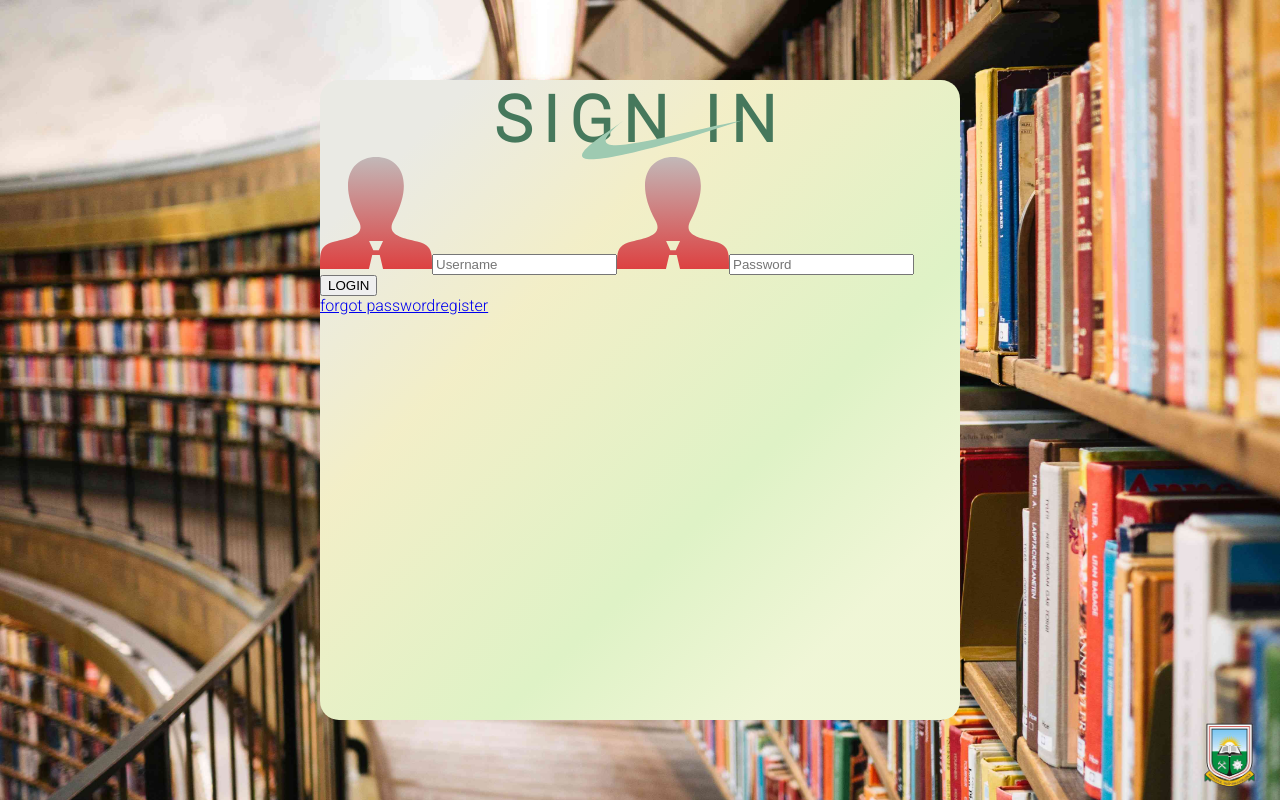
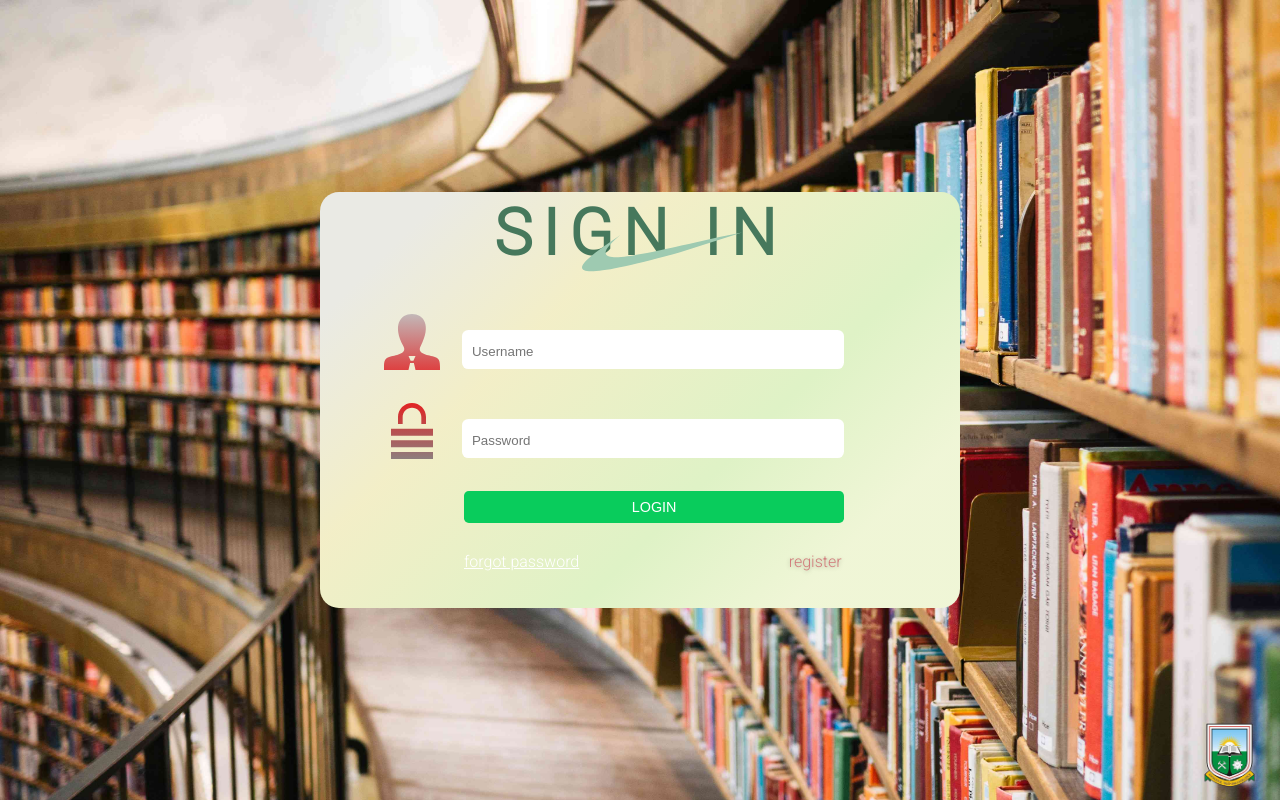
Before and after one commit to Quarcoo-arc/umat_past_questions, a React (Create React App) app: page / in a window 1280 px wide. Built offline with nearby package versions, Linux system fonts and the light colour scheme; a web font is replaced by a local one.

Commit message:
UserSignIn page styles added

```diff
--- a/src/index.css
+++ b/src/index.css
@@ -20,6 +20,8 @@ h1 {
   margin: 0px;
 }
 
+/* Background for SignIn, SignUp & Register */
+
 .background {
   background-image: url(./assets/images/library.jpg);
   position: absolute;
@@ -33,7 +35,7 @@ h1 {
 
 .card {
   width: 50%;
-  height: 80%;
+  height: fit-content;
 
   background: linear-gradient(
       135.23deg,
@@ -73,3 +75,66 @@ h1 {
   bottom: -1.2rem;
   left: 41%;
 }
+
+.icon {
+  width: 3.5rem;
+  height: 3.5rem;
+}
+
+/* SignIn Form */
+
+.form {
+  margin-left: 10%;
+  margin-top: 7%;
+  display: flex;
+  flex-direction: column;
+  justify-content: flex-end;
+}
+
+.wrapper {
+  margin-bottom: 5%;
+  align-items: flex-end;
+  display: flex;
+}
+
+.inputField {
+  padding: 0.9rem 0.6rem 0.6rem;
+  width: 63%;
+  margin-left: 1.4rem;
+  margin-bottom: 0.3rem;
+  border-radius: 0.4rem;
+  border: none;
+}
+
+.auth {
+  width: 66%;
+  margin-left: 5rem;
+  margin-bottom: 5%;
+  padding: 0.5rem 0rem;
+  background-color: #09cc5c;
+  color: #ffffff;
+  border: none;
+  border-radius: 0.3rem;
+  font-size: 0.9rem;
+}
+
+.auth-other {
+  width: 59%;
+  margin-left: 9rem;
+  margin-bottom: 2.3rem;
+  display: flex;
+  flex-direction: row;
+  justify-content: space-between;
+}
+
+.register {
+  color: #d17b7b;
+  text-shadow: 0px 1px 4px rgba(0, 0, 0, 0.25);
+  text-decoration: none;
+  font-weight: normal;
+}
+
+.forgotPassword {
+  color: #ffffff;
+  font-weight: normal;
+}
--- a/src/pages/UserSignIn.jsx
+++ b/src/pages/UserSignIn.jsx
@@ -1,6 +1,7 @@
 import logo from "../assets/images/umat-logo.png";
 import { ReactComponent as CorrectIcon } from "../assets/svgs/CorrectSign.svg";
 import { ReactComponent as UserIcon } from "../assets/svgs/UserIcon.svg";
+import { ReactComponent as PasswordIcon } from "../assets/svgs/PasswordIcon.svg";
 
 const UserSignIn = () => {
   return (
@@ -10,34 +11,49 @@ const UserSignIn = () => {
           <h1 className="heading">SIGN IN</h1>
           <CorrectIcon width="10rem" className="checkMark" />
         </div>
-        <form>
+        <form className="form">
+          <div className="wrapper">
             <label htmlFor="username">
-            <UserIcon />
+              <UserIcon className="icon" />
             </label>
             <input
               type="text"
               name="username"
               id="username"
               placeholder="Username"
+              className="inputField"
             />
-          <label htmlFor="username">
-            <UserIcon />
+          </div>
+          <div className="wrapper">
+            <label htmlFor="password">
+              <PasswordIcon className="icon" />
             </label>
             <input
-            type="text"
-            name="username"
-            id="username"
+              type="password"
+              name="password"
+              id="password"
               placeholder="Password"
+              className="inputField"
             />
+          </div>
 
-          <button type="submit">LOGIN</button>
+          <button className="auth" type="submit">
+            LOGIN
+          </button>
         </form>
-        <a href="#" target="_blank" rel="noreferrer">
+        <div className="auth-other">
+          <a
+            href="#"
+            target="_blank"
+            rel="noreferrer"
+            className="forgotPassword"
+          >
             forgot password
           </a>
-        <a href="#" target="_blank" rel="noreferrer">
+          <a href="#" target="_blank" rel="noreferrer" className="register">
             register
           </a>
+        </div>
       </div>
       <img src={logo} alt="" className="logo" />
     </div>
```
Also changed, not shown: src/assets/svgs/PasswordIcon.svg (added). Lines whose indentation alone changed are shown as unchanged.
